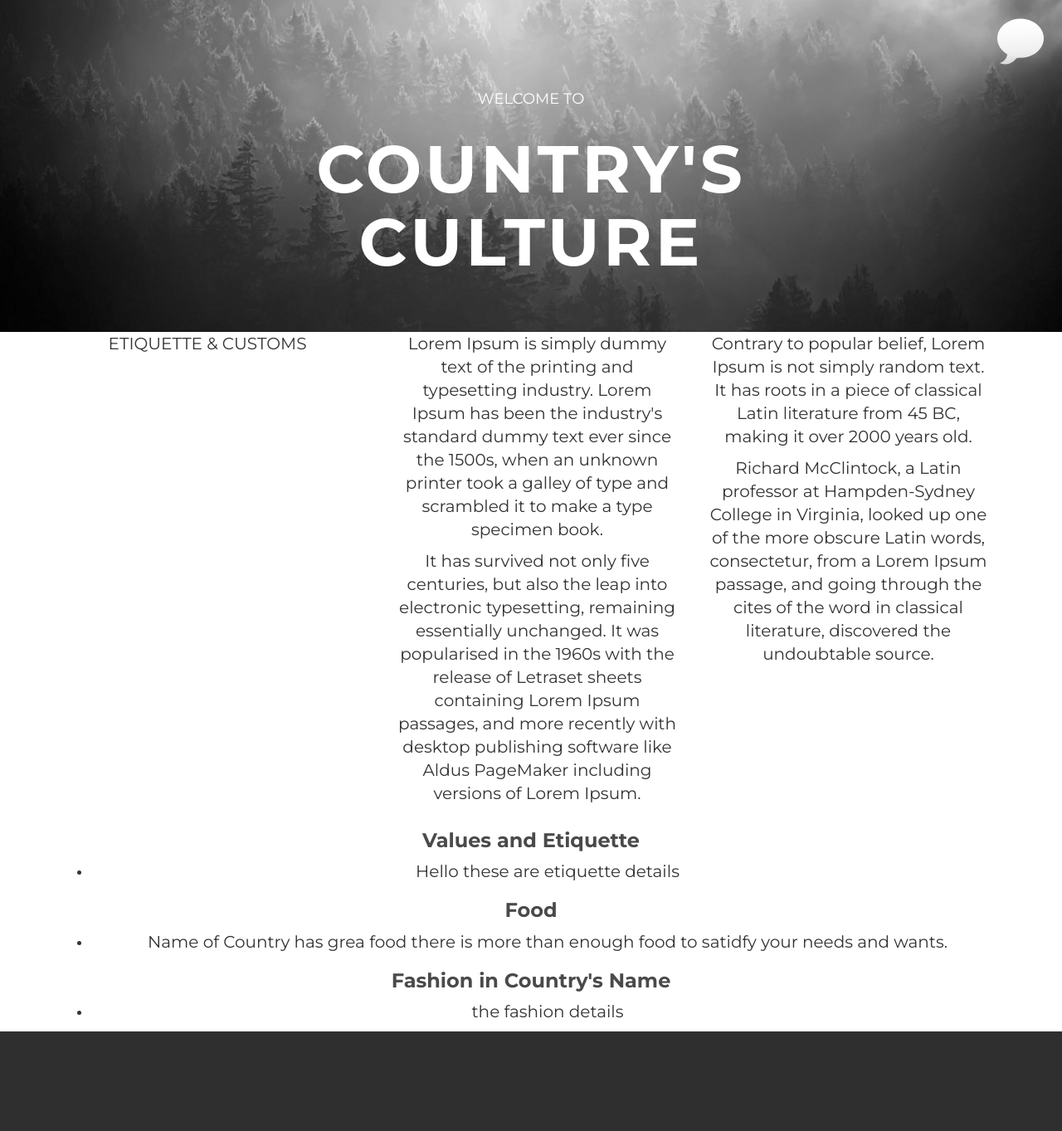
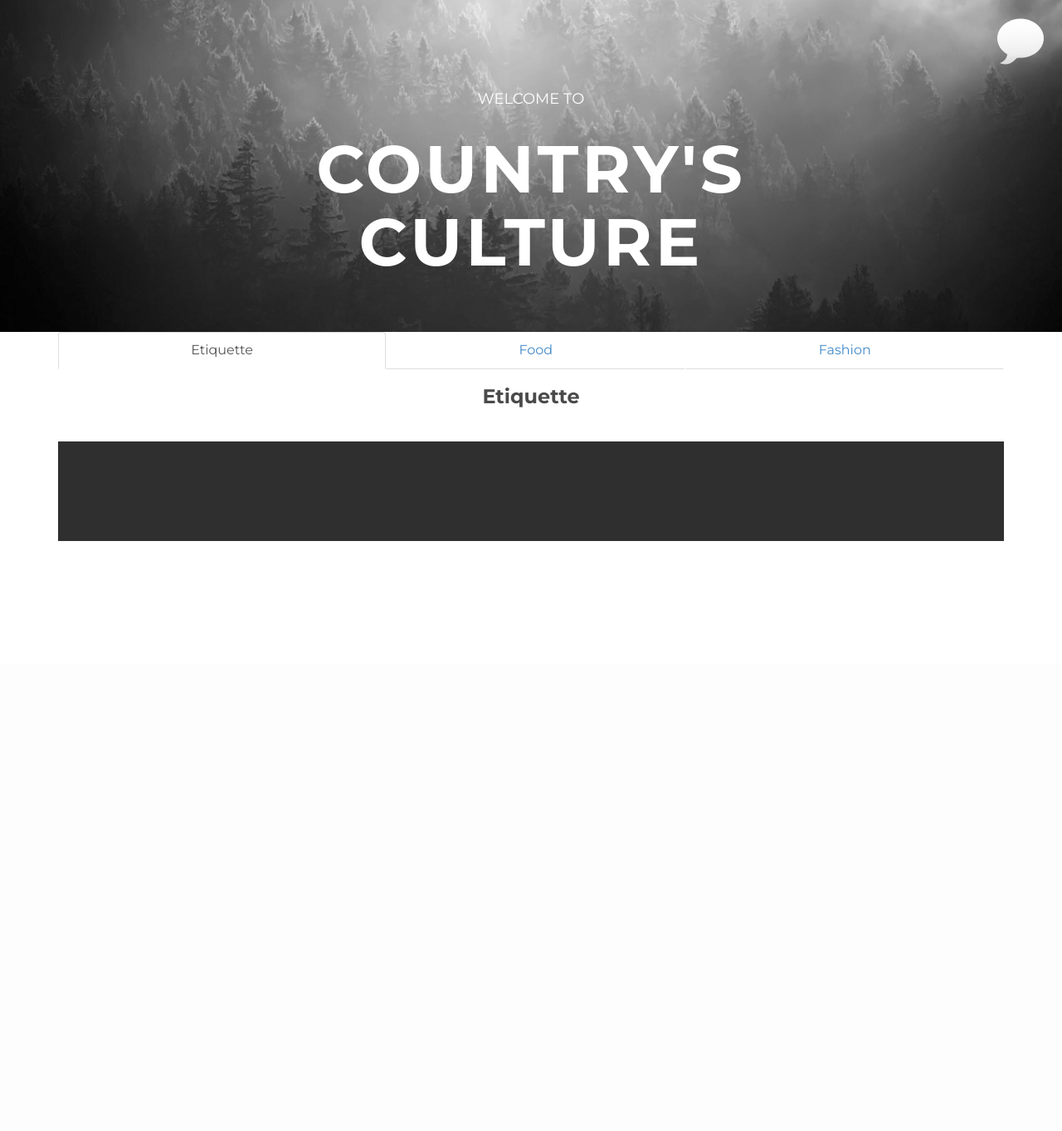
Before and after one commit to Mamadou888/GlobalGenY, a Flask app: page /info in a window 1280 px wide. Shown: the whole page at 83% size. After the commit the page ends 652 px from the top, so only its background shows below. Run offline with Flask 2, Linux system fonts and the light colour scheme; some libraries are stand-ins or nearby versions.

Commit message:
prettiness

```diff
--- a/static/assets1/css/style.css
+++ b/static/assets1/css/style.css
@@ -274,3 +274,11 @@ textarea {
 	right: 20px;
 	vertical-align: top;
 }
+
+#title1{
+	margin-top: 50px;
+}
+
+.special{
+	margin-top: 30px;
+}
--- a/templates/countryInfo.html
+++ b/templates/countryInfo.html
@@ -39,57 +39,42 @@
    </div> <!-- /container -->
 </div><!--/headerwrap -->
 
-<section id="etiquette" name="etiquette"></section>
 <div class="container">
-			<div class="row">
-				<div class="col-lg-4 name">
-					<p>ETIQUETTE & CUSTOMS</p>
-				</div><! --/col-lg-4-->
-				<div class="col-lg-8 name-desc">
 
-					<div class="col-md-6">
-						<p>Lorem Ipsum is simply dummy text of the printing and typesetting industry. Lorem Ipsum has been the industry's standard dummy text ever since the 1500s, when an unknown printer took a galley of type and scrambled it to make a type specimen book.</p>
-						<p>It has survived not only five centuries, but also the leap into electronic typesetting, remaining essentially unchanged. It was popularised in the 1960s with the release of Letraset sheets containing Lorem Ipsum passages, and more recently with desktop publishing software like Aldus PageMaker including versions of Lorem Ipsum.</p>
-					</div>
-					<div class="col-md-6">
-						<p>Contrary to popular belief, Lorem Ipsum is not simply random text. It has roots in a piece of classical Latin literature from 45 BC, making it over 2000 years old.</p>
-						<p> Richard McClintock, a Latin professor at Hampden-Sydney College in Virginia, looked up one of the more obscure Latin words, consectetur, from a Lorem Ipsum passage, and going through the cites of the word in classical literature, discovered the undoubtable source. </p>
-					</div>
 
-				</div><! --/col-lg-8-->
+<div class="bs-example">
+    <ul class="nav nav-tabs nav-justified">
+        <li class="active"><a data-toggle="tab" href="#sectionA">Etiquette</a></li>
+        <li><a data-toggle="tab" href="#sectionB">Food</a></li>
+                <li><a data-toggle="tab" href="#sectionC">Fashion</a></li>
 
+    </ul>
+    <div class="tab-content">
+        <div id="sectionA" class="tab-pane fade in active">
+            <h3>Etiquette</h3>
+            <div class="valuesInfo">
+    	<div class="row mt special">
+    		<ul class="valuesList" style="list-style-type: none;">
+    		<li style="list-style-type: none;">
+    			<p class="col-lg-4 centered si"></p>
+    		</li>
+    		</ul>
     	</div><!-- /row -->
     </div><!-- /container -->
-
-<div class="container">
-
-	<h3>Values and Etiquette</h3>
-	<div class="valuesInfo">
-
-		<ul class="valuesList">
-			<li>
-				<p>Hello these are etiquette details</p>
-			</li>
-		</ul>
         </div>
-
-		<div class="sep about" data-stellar-background-ratio="0.5"></div>
-
-
+        <div id="sectionB" class="tab-pane fade">
+            <div class="detailsOnCountry">
 				            <h3>Food</h3>
-	<div class="detailsOnCountry">
-
 				<ul class="foodList">
 					<li>
 						<p>Name of Country has grea food there is more than enough food to satidfy your needs and wants.</p>
 					</li>
 				</ul>
-
 			</div>
-
-
-	<h3>Fashion in Country's Name</h3>
-		<div class="fashionInfo">
+        </div>
+        <div id="sectionC" class="tab-pane fade">
+            <div class="detailsOnCountry">
+				            <h3>Fashion</h3>
 
 				<ul class="fashionList">
 				<li>
@@ -97,7 +82,10 @@
 				</li>
 			</ul>
 			</div>
-</div><!--/container -->
+        </div>
+    </div>
+</div>
+
 
 	<div id="footerwrap">
 
@@ -144,11 +132,11 @@
 		   					var countrySearched = "Japan"
 							var countrySearchedLowerCased = countrySearched.toLowerCase()
 		   					if (countrySearched == culture) {
-		   						$(".valuesList").append("<li>"+ cultureValues +"</li>")
-		   						$(".foodList").append("<li>"+ cultureFood +"</li>")
-		   						$(".fashionInfo").append("<li>"+ cultureFashion+"</li>")
+		   						$(".valuesList").append("<li><p class='col-lg-4 centered si'>"+ cultureValues +"</p></li>")
+		   						$(".foodList").append("<li><<p class='col-lg-4 centered si'>"+ cultureFood +"</p></li>")
+		   						$(".fashionInfo").append("<li><p class='col-lg-4 centered si'>"+ cultureFashion+"</p></li>")
 		   					} else {
-		   					alert("Sorry no info on your country yet. Please make sure to contrubute.")
+		   					alert("Sorry no info on your country yet. Please make sure to contribute.")
 		   					}
 		   				}, error: function(object, error) {
 		   				alert(error)
```
Also changed, not shown: templates/cultureform.html (+2 -21 lines). Lines whose indentation alone changed are shown as unchanged.
